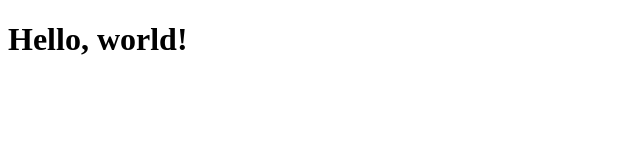
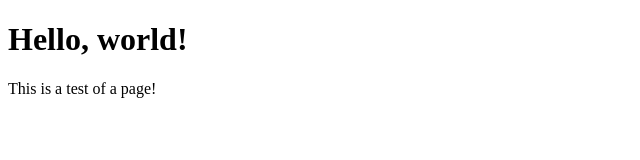
Before and after one commit to maxinelevesque/pages-test, a plain HTML site: page docs/index.html in a window 1280 px wide. Shown: the whole page, without its empty margins (0-640 px from the left). Drawn offline with Linux system fonts and the light colour scheme.

Commit message:
Change to index

```diff
--- a/docs/index.html
+++ b/docs/index.html
@@ -9,6 +9,9 @@
   </head>
   <body>
     <h1>Hello, world!</h1>
+    <p>
+        This is a test of a page!
+    </p>
     <!-- <script src="index.js"></script> -->
   </body>
 </html>
```
